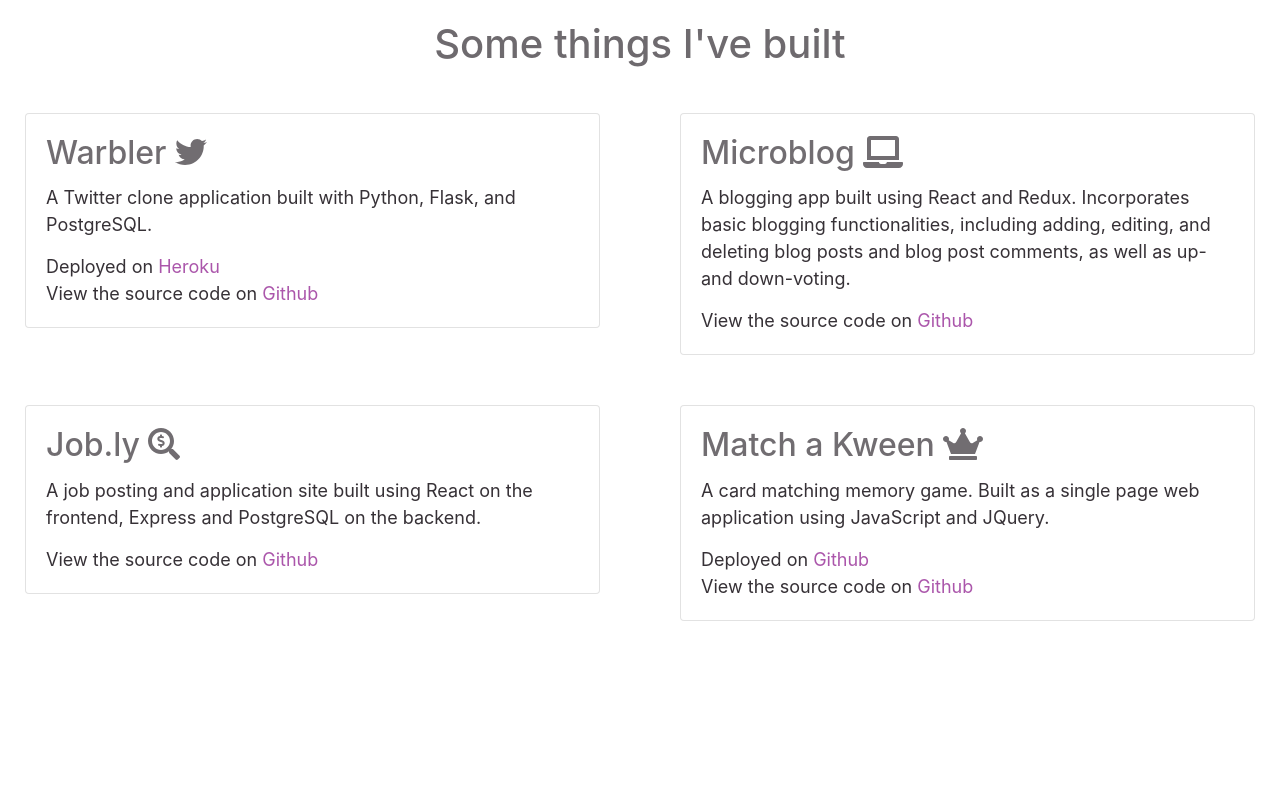
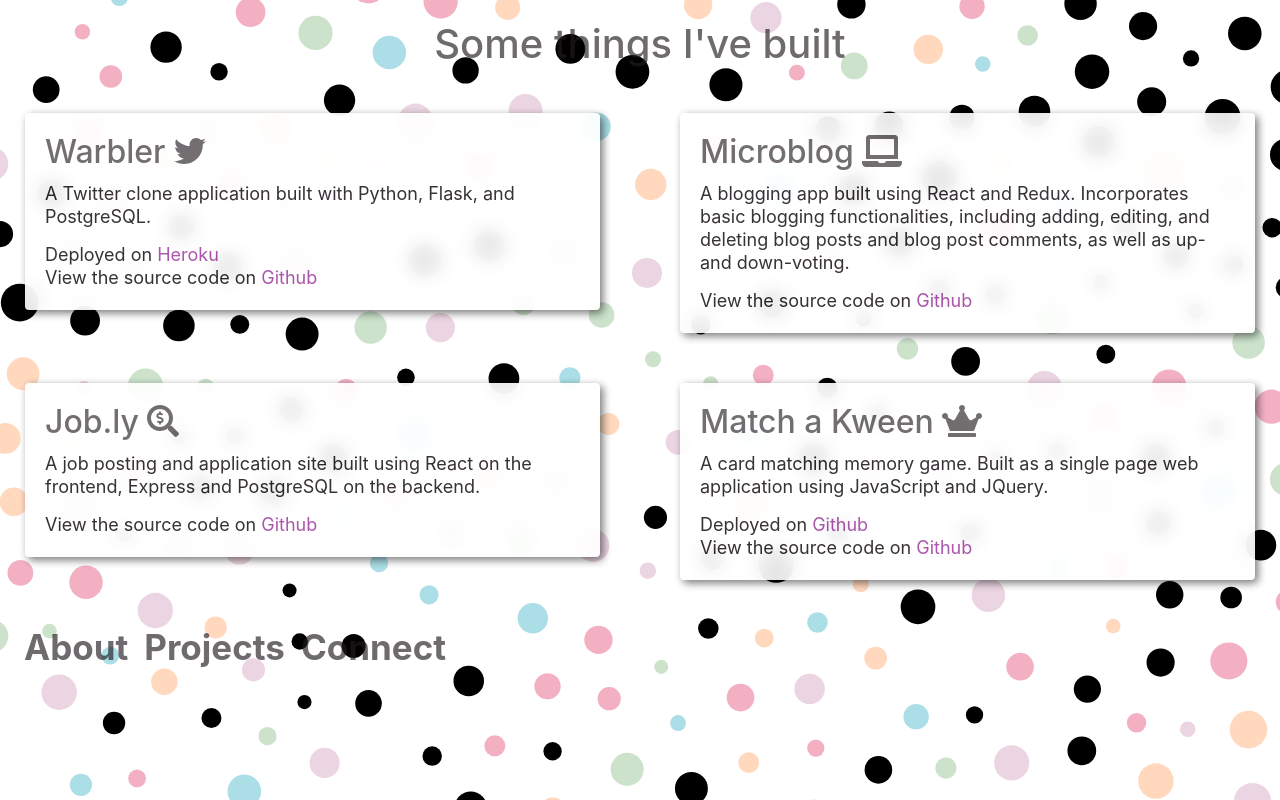
Before and after one commit to hatz7505/personal-website, a React (Create React App) app: page /projects in a window 1280 px wide. Built offline with nearby package versions, Linux system fonts and the light colour scheme.

Commit message:
added navbar to projects component

```diff
--- a/src/Projects.css
+++ b/src/Projects.css
@@ -10,6 +10,7 @@
 .projects-text-container {
   position: absolute;
   top: 0;
+  pointer-events: none;
 }
 
 .projects-header {
@@ -28,6 +29,12 @@
   margin: 25px;
   color: #211b21;
   opacity: 0.9;
+  border-width: 0 !important;
+  -webkit-box-shadow: 3px 3px 8px 0px rgba(0, 0, 0, 0.6);
+  -moz-box-shadow: 3px 3px 8px 0px rgba(0, 0, 0, 0.6);
+  box-shadow: 3px 3px 8px 0px rgba(0, 0, 0, 0.6);
+  backdrop-filter: blur(10px);
+  line-height: 1.43em;
 }
 
 .project-text {
@@ -36,18 +43,22 @@
 
 .microblog-github-link {
   margin-top: 15px;
+  pointer-events: auto;
 }
 
 .warbly-heroku-link {
   margin-top: 15px;
+  pointer-events: auto;
 }
 
 .jobly-github-link {
+  pointer-events: auto;
   margin-top: 15px;
 }
 
 .project-link {
   color: #a244a2;
+  pointer-events: auto;
 }
 
 .project-link:hover {
--- a/src/Projects.js
+++ b/src/Projects.js
@@ -1,5 +1,6 @@
 import React from "react";
 import SVG from "./SVG";
+import SiteNavbar from "./SiteNavbar";
 import "./Projects.css";
 import { Card, CardBody, CardTitle, CardText, Row, Col } from "reactstrap";
 import { FontAwesomeIcon } from "@fortawesome/react-fontawesome";
@@ -13,12 +14,12 @@ import { faTwitter } from "@fortawesome/free-brands-svg-icons";
 function Projects() {
   return (
     <div className="projects-container">
-      {/* <SVG
+      <SVG
         numOfCircles={500}
         distanceBetween={17}
         charge={60}
         withForce={false}
-      /> */}
+      />
       <div className="projects-text-container">
         <h1 className="projects-header">Some things I've built</h1>
           <Row>
@@ -66,10 +67,10 @@ function Projects() {
                     </h2>
                   </CardTitle>
                   <CardText className="project-text">
-                  A blogging app built using React and Redux. Incorporates basic
-                  blogging functionalities, including adding, editing, and
-                  deleting blog posts and blog post comments, as well as up- and
-                  down-voting.
+                    A blogging app built using React and Redux. Incorporates
+                    basic blogging functionalities, including adding, editing,
+                    and deleting blog posts and blog post comments, as well as
+                    up- and down-voting.
                     <div className="microblog-github-link">
                       View the source code on{" "}
                       <a
@@ -147,6 +148,7 @@ function Projects() {
               </Card>
             </Col>
           </Row>
+        <SiteNavbar />
       </div>
     </div>
   );
--- a/src/SiteNavbar.css
+++ b/src/SiteNavbar.css
@@ -7,6 +7,7 @@
   color: #211b21;
   opacity: 0.65;
   font-weight: bold;
+  pointer-events: auto;
 }
 
 .nav-item a:hover {
```
Also changed, not shown: 1 other file (tests, documents, lock files or other folders). Lines whose indentation alone changed are shown as unchanged.
